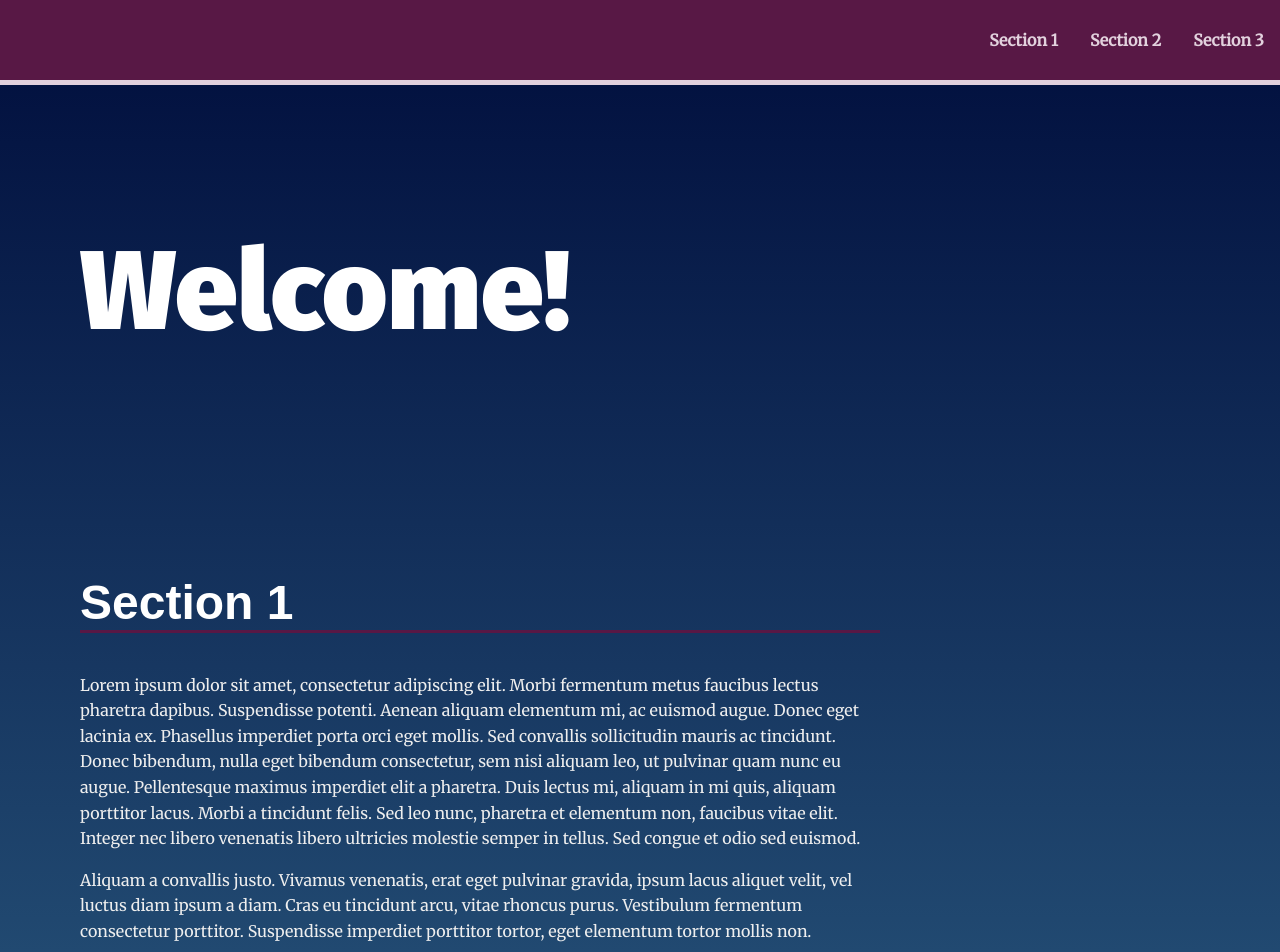
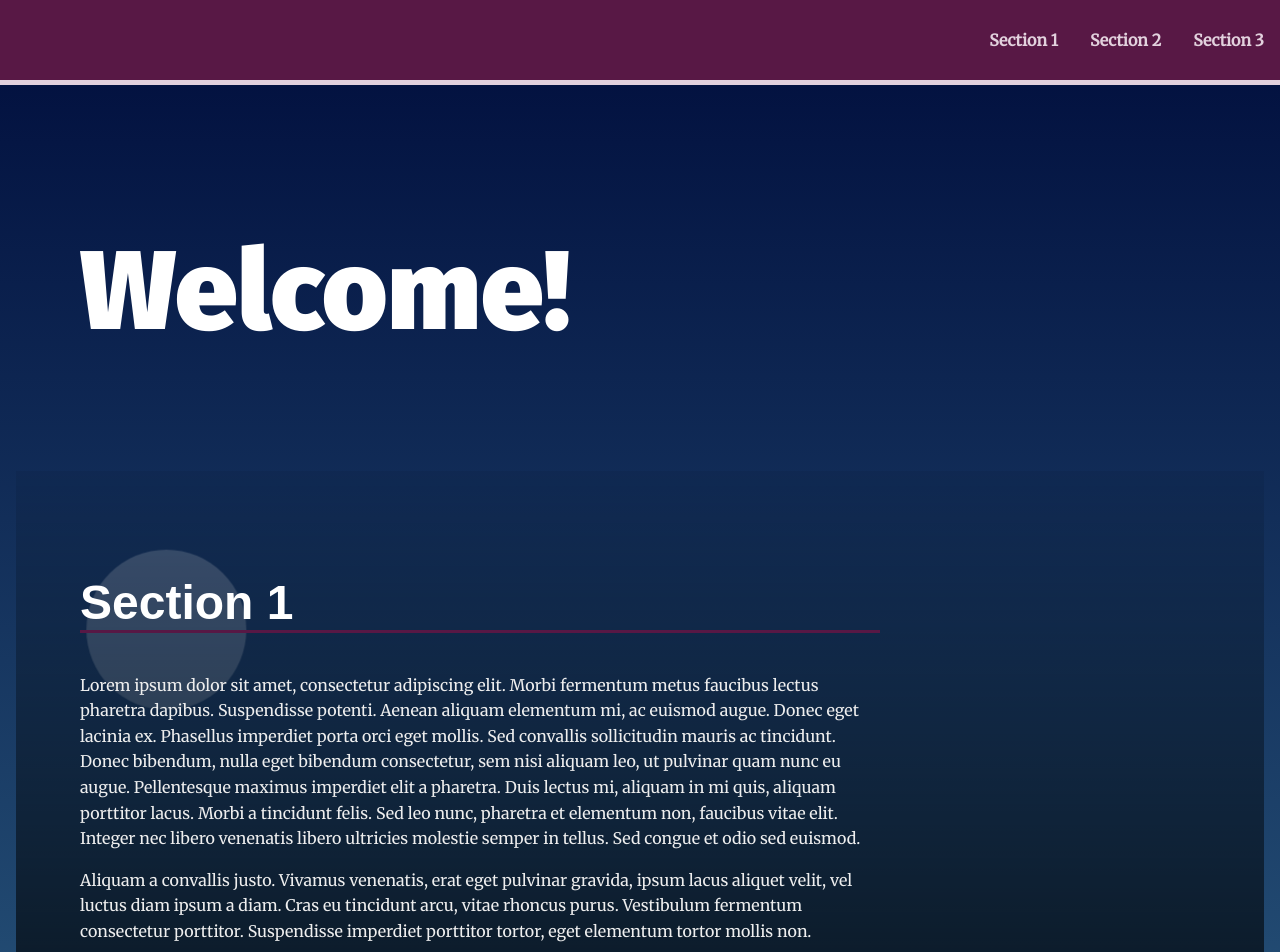
Before and after one commit to TarekShehab/-Landing-page-, a website built with Parcel: page index.html in a window 1280 px wide. Shown: the top 952 px of the page. Built offline with nearby package versions, Linux system fonts and the light colour scheme.

Commit message:
Active state when scrolling

```diff
--- a/css/styles.css
+++ b/css/styles.css
@@ -209,17 +209,17 @@ section:nth-of-type(3n + 1) .landing__container::after {
 /* ---- Theme State Rules ---- */
 /* Section Active Styles */
 /* Note: your-active-class class is applied through javascript. You should update the class here and in the index.html to what you set in your javascript file.  */
-section.your-active-class {
+section.active-section {
     background: rgb(0, 0, 0);
     background: linear-gradient(0deg, rgba(0, 0, 0, .8) 0%, rgba(0, 0, 0, 0.05) 100%);
 }
 
-section.your-active-class .landing__container::before {
+section.active-section .landing__container::before {
     opacity: 1;
     animation: rotate 4s linear 0s infinite forwards;
 }
 
-section.your-active-class .landing__container::after {
+section.active-section .landing__container::after {
     opacity: 1;
     animation: rotate 5s linear 0s infinite forwards reverse;
 }
--- a/index.html
+++ b/index.html
@@ -25,6 +25,7 @@
     </nav>
   </header>
 
+  <!-- Page Content -->
   <main>
 
     <!-- Hero header -->
@@ -41,6 +42,7 @@
     <p>&copy Tarek Sheta</p>
   </footer>
 
-  <script src="./js/app.js"></script>\
+  <script src="./js/app.js"></script>
+
 </body>
 </html>
--- a/js/app.js
+++ b/js/app.js
@@ -4,8 +4,20 @@ let navbarList = document.getElementById('navbar__list')
 // Add all sections to the page
 const main = document.querySelector('main')
 
-const paragraph1 = "Lorem ipsum dolor sit amet, consectetur adipiscing elit. Morbi fermentum metus faucibus lectus pharetra dapibus. Suspendisse potenti. Aenean aliquam elementum mi, ac euismod augue. Donec eget lacinia ex. Phasellus imperdiet porta orci eget mollis. Sed convallis sollicitudin mauris ac tincidunt. Donec bibendum, nulla eget bibendum consectetur, sem nisi aliquam leo, ut pulvinar quam nunc eu augue. Pellentesque maximus imperdiet elit a pharetra. Duis lectus mi, aliquam in mi quis, aliquam porttitor lacus. Morbi a tincidunt felis. Sed leo nunc, pharetra et elementum non, faucibus vitae elit. Integer nec libero venenatis libero ultricies molestie semper in tellus. Sed congue et odio sed euismod."
-const paragraph2 = "Aliquam a convallis justo. Vivamus venenatis, erat eget pulvinar gravida, ipsum lacus aliquet velit, vel luctus diam ipsum a diam. Cras eu tincidunt arcu, vitae rhoncus purus. Vestibulum fermentum consectetur porttitor. Suspendisse imperdiet porttitor tortor, eget elementum tortor mollis non."
+// Fake paragraphs for the sections
+const paragraph1 = 'Lorem ipsum dolor sit amet, consectetur adipiscing elit. Morbi fermentum metus faucibus lectus pharetra dapibus. Suspendisse potenti. Aenean aliquam elementum mi, ac euismod augue. Donec eget lacinia ex. Phasellus imperdiet porta orci eget mollis. Sed convallis sollicitudin mauris ac tincidunt. Donec bibendum, nulla eget bibendum consectetur, sem nisi aliquam leo, ut pulvinar quam nunc eu augue. Pellentesque maximus imperdiet elit a pharetra. Duis lectus mi, aliquam in mi quis, aliquam porttitor lacus. Morbi a tincidunt felis. Sed leo nunc, pharetra et elementum non, faucibus vitae elit. Integer nec libero venenatis libero ultricies molestie semper in tellus. Sed congue et odio sed euismod.'
+const paragraph2 = 'Aliquam a convallis justo. Vivamus venenatis, erat eget pulvinar gravida, ipsum lacus aliquet velit, vel luctus diam ipsum a diam. Cras eu tincidunt arcu, vitae rhoncus purus. Vestibulum fermentum consectetur porttitor. Suspendisse imperdiet porttitor tortor, eget elementum tortor mollis non.'
+
+// function to determine if an element is in the viewport
+function isInViewport(element) {
+    const rect = element.getBoundingClientRect();
+    return (
+        rect.top >= 0 &&
+        rect.left >= 0 &&
+        rect.bottom <= (window.innerHeight || document.documentElement.clientHeight) &&
+        rect.right <= (window.innerWidth || document.documentElement.clientWidth)
+    );
+}
 
 class Section{
     constructor(id, dataNav, title, contents){
@@ -22,7 +34,7 @@ class Section{
         sectionElement.setAttribute('id', this.id)
         sectionElement.setAttribute('data-nav', this.dataNav)
         if (this.isActive)
-            sectionElement.setAttribute('class', 'your-active-class')
+            sectionElement.setAttribute('class', 'active-section')
 
         const divElement = document.createElement('div')
         divElement.setAttribute('class', 'landing__container')
@@ -41,7 +53,7 @@ class Section{
         return sectionElement
     }
 
-    // Adds the anchor to this section in the navigation bar
+    // Adds the anchor to a section in the navigation bar
     createAnchorInNavbar(){
         const listItemElement = document.createElement('li')
         listItemElement.setAttribute('class', 'menu__link')
@@ -49,6 +61,10 @@ class Section{
         const anchorElement = document.createElement('a')
         anchorElement.setAttribute('href', "#"+this.id)
         anchorElement.textContent = this.title
+        // anchorElement.addEventListener('click', () => {
+        //     this.isActive = true
+        //     document.getElementById(this.id).setAttribute('class', 'active-section')
+        // })
 
         listItemElement.appendChild(anchorElement)
         navbarList.appendChild(listItemElement)
@@ -56,185 +72,33 @@ class Section{
 
 }
 
-const section1 = new Section("section1", "Section 1", "Section 1", [paragraph1, paragraph2], false)
-const section2 = new Section("section2", "Section 2", "Section 2", [paragraph1, paragraph2], false)
-const section3 = new Section("section3", "Section 3", "Section 3", [paragraph1, paragraph2], false)
-const section4 = new Section("section4", "Section 4", "Section 4", [paragraph1, paragraph2], false)
-
 // Create an array with all the sections that are supposedly fetched from a database
+const section1 = new Section('section1', 'Section 1', 'Section 1', [paragraph1, paragraph2])
+const section2 = new Section('section2', 'Section 2', 'Section 2', [paragraph1, paragraph2])
+const section3 = new Section('section3', 'Section 3', 'Section 3', [paragraph1, paragraph2])
+const section4 = new Section('section4', 'Section 4', 'Section 4', [paragraph1, paragraph2])
+// section1.isActive = true
 const contentSections = [section1, section2, section3]
 
 // Add every section as well as it's anchor in the navigation bar
 for (let section of contentSections){
-    main.appendChild(section.createContentSection())
+
+    // add the section
+    const sectionHTML = section.createContentSection()
+    main.appendChild(sectionHTML)
+
+    // add the section anchor in the navigation bar
     section.createAnchorInNavbar()
+
+    // add an event listener to the each section
+    document.addEventListener('scroll', () => {
+        if(isInViewport(sectionHTML)){
+            console.log(section + "is visible!")
+            section.isActive = true
+            sectionHTML.setAttribute('class', 'active-section')
+        }else{
+            section.isActive = false
+            sectionHTML.removeAttribute('class')
+        }
+    })
 }
-
-
-
-
-
-
-
-
-
-
-
-
-
-
-
-
-
-
-
-
-
-
-
-
-
-
-
-
-
-
-
-
-
-
-
-
-
-
-
-
-
-
-
-
-
-
-
-
-
-
-
-
-
-
-
-
-
-
-
-
-
-
-
-
-
-
-
-
-
-
-
-
-
-
-
-
-
-
-
-
-
-
-
-
-
-
-
-
-
-
-
-
-
-
-
-
-
-
-
-
-
-
-
-
-
-
-
-
-
-
-
-
-
-
-
-
-
-/**
- * Manipulating the DOM exercise.
- * Exercise programmatically builds navigation,
- * scrolls to anchors from navigation,
- * and highlights section in viewport upon scrolling.
-*/
-
-/**
- * Comments should be present at the beginning of each procedure and class.
- * Great to have comments before crucial code sections within the procedure.
-*/
-
-/**
- * Define Global Variables
- *
-*/
-
-
-/**
- * End Global Variables
- * Start Helper Functions
- *
-*/
-
-
-
-/**
- * End Helper Functions
- * Begin Main Functions
- *
-*/
-
-// build the nav
-
-
-// Add class 'active' to section when near top of viewport
-
-
-// Scroll to anchor ID using scrollTO event
-
-
-/**
- * End Main Functions
- * Begin Events
- *
-*/
-
-// Build menu
-
-// Scroll to section on link click
-
-// Set sections as active
```
Also changed, not shown: dist/index.html, 5 other files.
